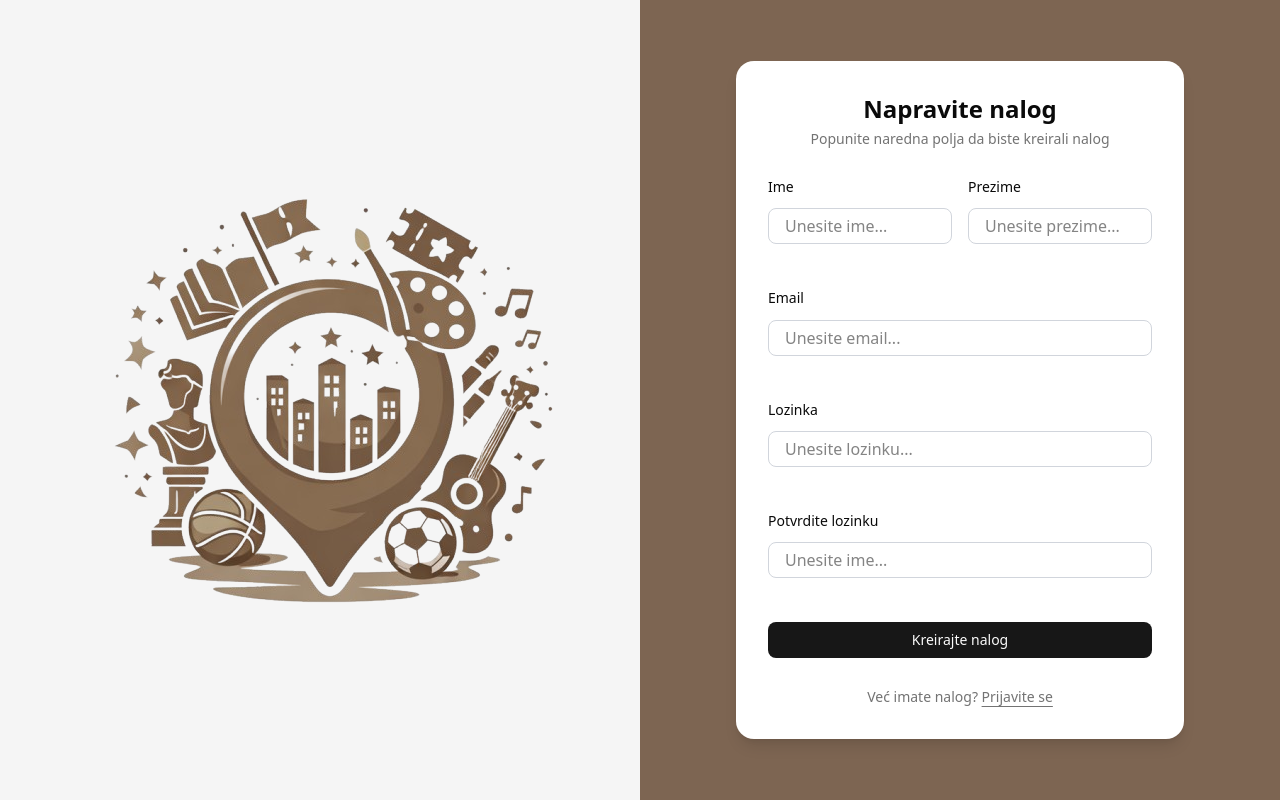
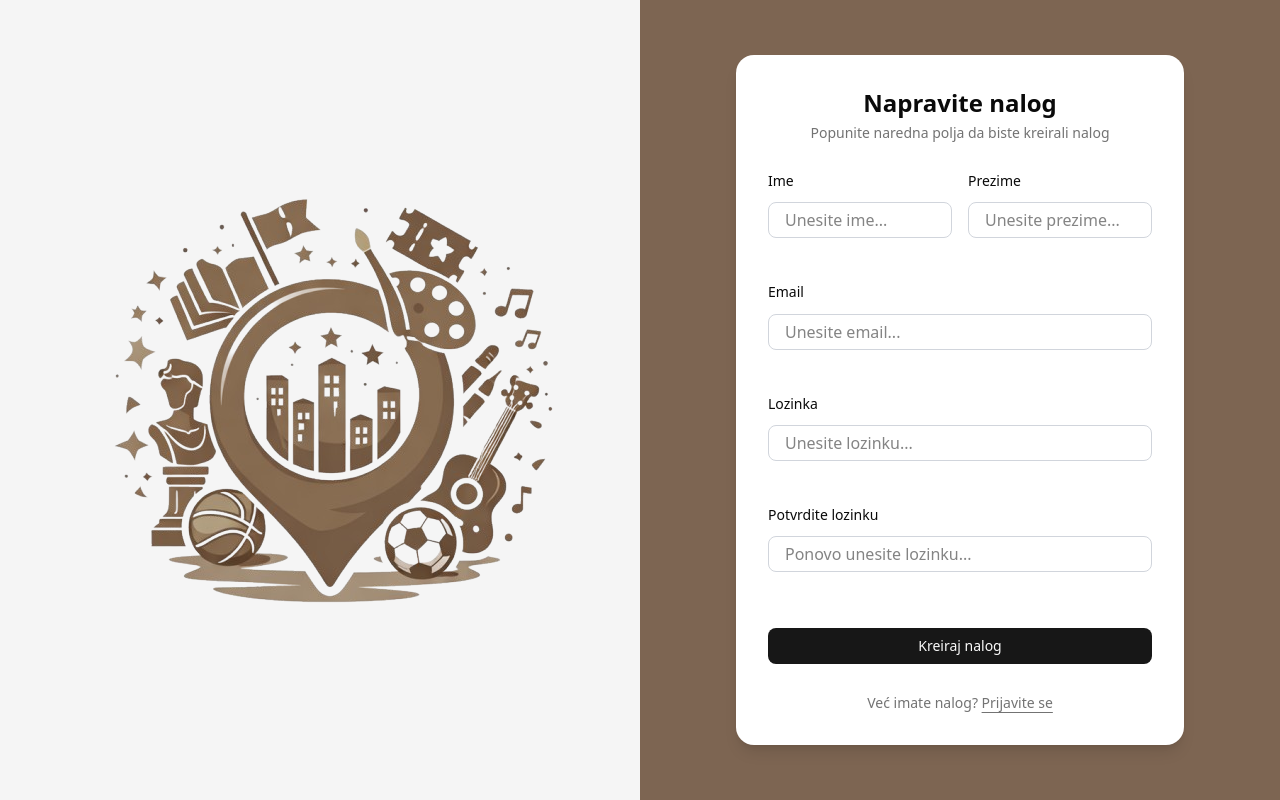
Before and after one commit to nikolinaasarac/EventHub, a Next.js app in the folder frontend/: page /signup in a window 1280 px wide. Built offline with nearby package versions, Linux system fonts and the light colour scheme.

Commit message:
Update `SignupForm` styles and placeholders, adjust button functionality, and resize logo on signup page

```diff
--- a/frontend/app/signup/page.tsx
+++ b/frontend/app/signup/page.tsx
@@ -15,7 +15,7 @@ export default function SignupPage() {
 				<div className="flex items-center justify-center h-full">
 					<div className="bg-white p-8 rounded-2xl shadow-lg w-full max-w-md">
 						<div className="lg:hidden flex justify-center">
-							<img src="/logo.png" alt="Logo" className="h-50 w-auto" />
+							<img src="/logo.png" alt="Logo" className="h-30 w-auto" />
 						</div>
 						<SignupForm />
 					</div>
--- a/frontend/components/SignupForm.tsx
+++ b/frontend/components/SignupForm.tsx
@@ -40,7 +40,7 @@ export function SignupForm({
 										className={`w-full bg-white border rounded-md h-9 px-4 py-2 focus:outline-none focus:ring-2
           							${errors.name && touched.name
 											? "border-red-500 focus:ring-red-400"
-											: "border-gray-300 focus:border-[#7d6552]"}`}
+											: "border-gray-300 focus:ring-[#7d6552]"}`}
 									/>
 									<div className="text-red-500 text-sm h-1">
 										<ErrorMessage
@@ -59,7 +59,7 @@ export function SignupForm({
 										className={`w-full bg-white border rounded-md h-9 px-4 py-2 focus:outline-none focus:ring-2
           							${errors.surname && touched.surname
 											? "border-red-500 focus:ring-red-400"
-											: "border-gray-300 focus:border-[#7d6552]"}`}
+											: "border-gray-300 focus:ring-[#7d6552]"}`}
 									/>
 									<div className="text-red-500 text-sm h-1">
 										<ErrorMessage
@@ -80,7 +80,7 @@ export function SignupForm({
 								className={`w-full bg-white border rounded-md h-9 px-4 py-2 focus:outline-none focus:ring-2
           							${errors.email && touched.email
 									? "border-red-500 focus:ring-red-400"
-									: "border-gray-300 focus:border-[#7d6552]"}`}
+									: "border-gray-300 focus:ring-[#7d6552]"}`}
 							/>
 							<div className="text-red-500 text-sm h-1">
 								<ErrorMessage
@@ -99,7 +99,7 @@ export function SignupForm({
 								className={`w-full bg-white border rounded-md h-9 px-4 py-2 focus:outline-none focus:ring-2
           							${errors.password && touched.password
 									? "border-red-500 focus:ring-red-400"
-									: "border-gray-300 focus:border-[#7d6552]"}`}
+									: "border-gray-300 focus:ring-[#7d6552]"}`}
 							/>
 							<div className="text-red-500 text-sm h-1">
 								<ErrorMessage
@@ -114,11 +114,11 @@ export function SignupForm({
 							<FormikField
 								type="password"
 								name="confirmPassword"
-								placeholder="Unesite ime..."
+								placeholder="Ponovo unesite lozinku..."
 								className={`w-full bg-white border rounded-md h-9 px-4 py-2 focus:outline-none focus:ring-2
           							${errors.confirmPassword && touched.confirmPassword
 									? "border-red-500 focus:ring-red-400"
-									: "border-gray-300 focus:border-[#7d6552]"}`}
+									: "border-gray-300 focus:ring-[#7d6552]"}`}
 							/>
 							<div className="text-red-500 text-sm h-1">
 								<ErrorMessage
@@ -129,7 +129,13 @@ export function SignupForm({
 							</div>
 						</Field>
 						<Field>
-							<LoadingButton type="submit">Kreirajte nalog</LoadingButton>
+							<LoadingButton
+								className="mt-3 cursor-pointer"
+								type="submit"
+								loading={isSubmitting}
+							>
+								Kreiraj nalog
+							</LoadingButton>
 						</Field>
 						<FieldDescription className="px-6 text-center">
 							Već imate nalog? <a href="/login">Prijavite se</a>
```
